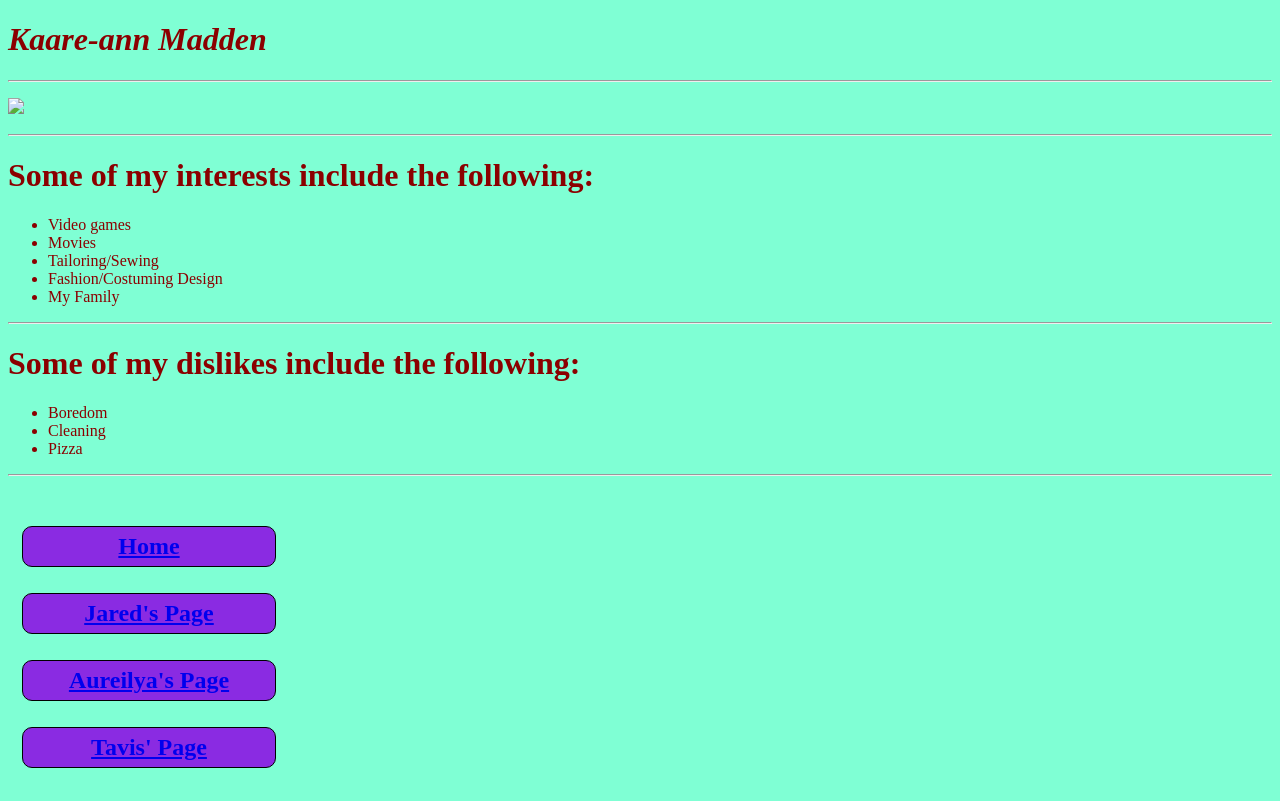
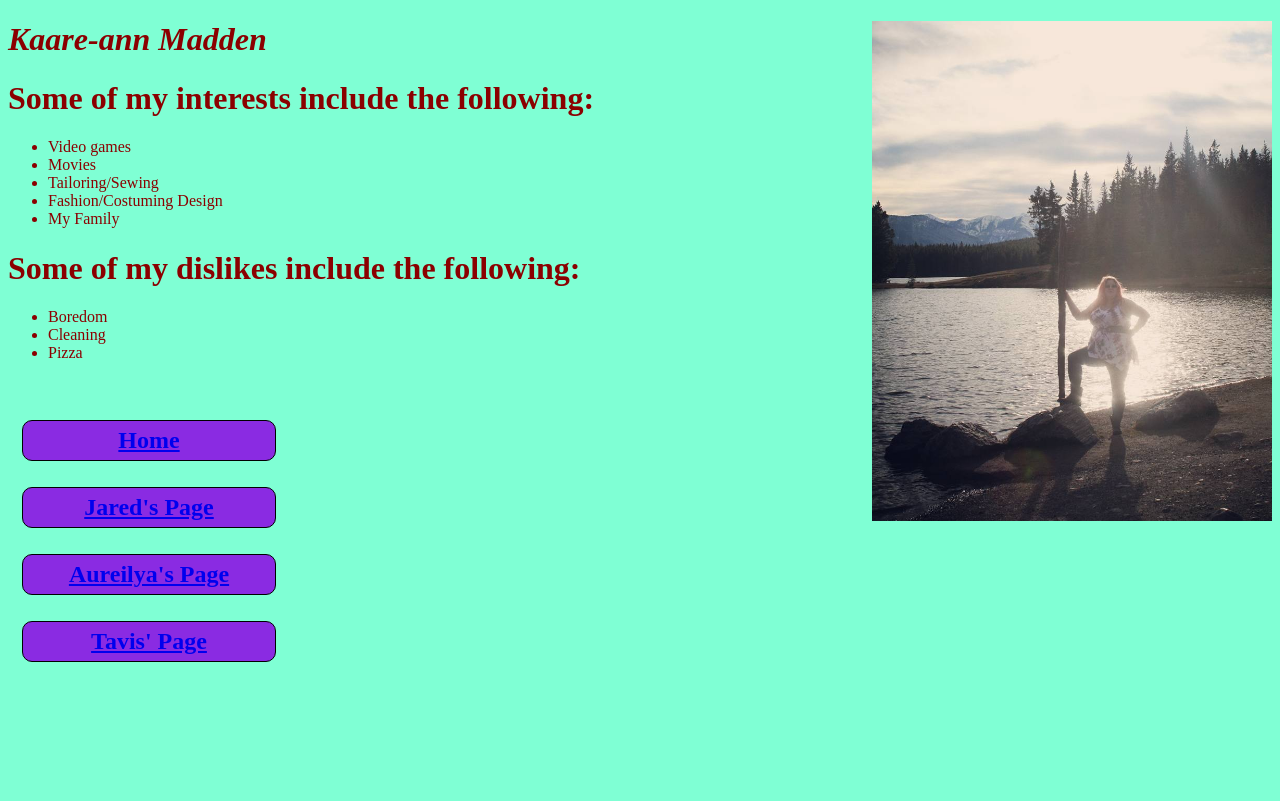
Before and after one commit to Tiernan30/Tiernan30.github.io, a plain HTML site: page Kaare-ann.html in a window 1280 px wide. Drawn offline with Linux system fonts and the light colour scheme.

Commit message:
FinalUpdate

```diff
--- a/Kaare-ann.html
+++ b/Kaare-ann.html
@@ -12,16 +12,11 @@
                 <i>
                     <h1>
                         Kaare-ann Madden
+                        <img src="https://tiernan30.github.io/KaareAnnPic.jpg" alt="Kaare" width="400" height="300" align="right"/>
                     </h1>
                 </i>
             </b>
         </p>
-<hr />
-<p>
-    <img src = "url"/>
-</p>
-
-<hr />
         <p class="Interest">
         <h1>
             Some of my interests include the following:
@@ -36,7 +31,6 @@
             <li>My Family</li>
         </ul>
         </p>
-<hr />
         <p class="Interest">
         <h1>
             Some of my dislikes include the following:
@@ -50,7 +44,6 @@
 
         </ul>
         </p>
-<hr />
         <p class="FamilyTable">
             <b>
                 <h2>
```
Also changed, not shown: Aureilya.html (+1 -8 lines), Homepage.html (+1 -4 lines), Tavis.html (+1 -8 lines). Lines whose indentation alone changed are shown as unchanged.
